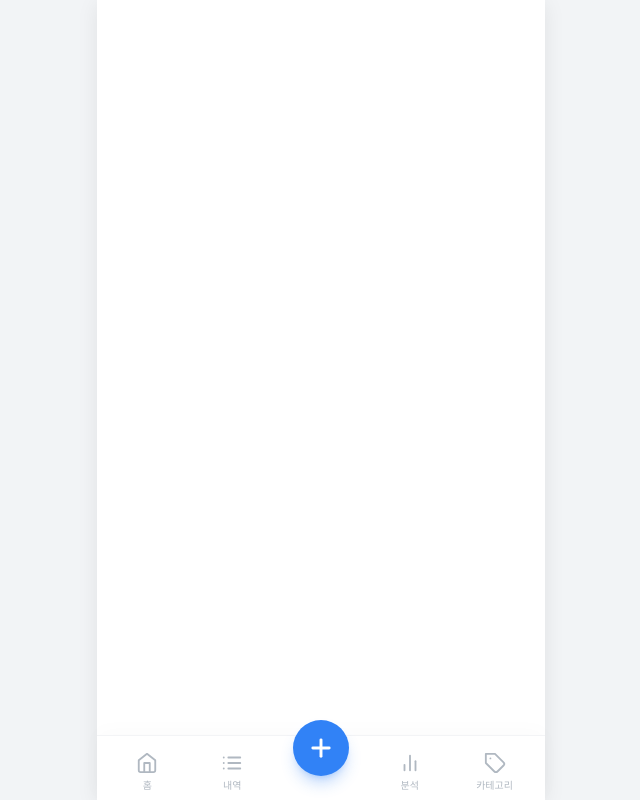
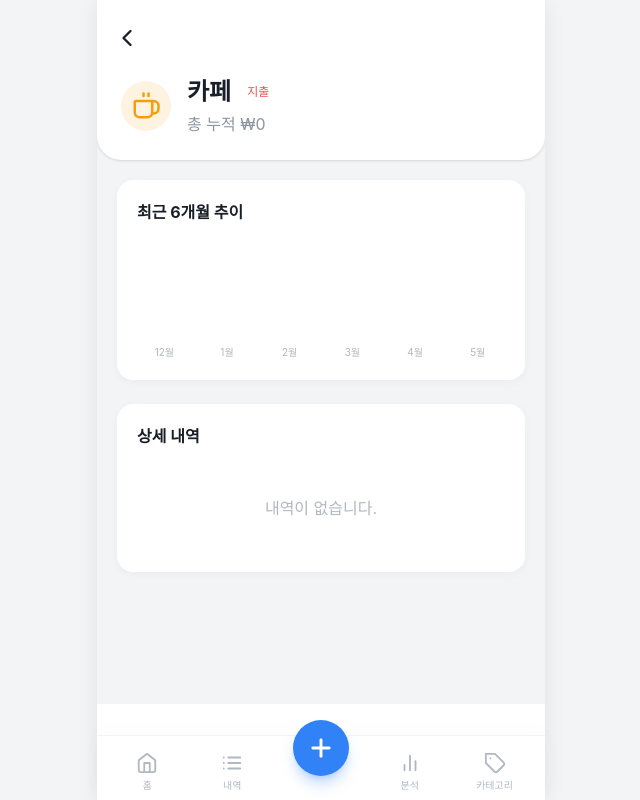
Before and after one commit to SJY08/budget_book, an Angular app: page /category/c2 in a window 1280 px wide. Before the commit this address led to /. Shown: the whole page, without its empty margins (319-959 px from the left). Built offline with nearby package versions, Linux system fonts and the light colour scheme; a web font is replaced by a local one.

Commit message:
feat :: category detail page

```diff
--- a/src/app/app.routes.ts
+++ b/src/app/app.routes.ts
@@ -4,7 +4,7 @@ import { AddTransactionComponent } from './pages/add-transaction/add-transaction
 import { TransactionsComponent } from './pages/transactions/transactions';
 import { AnalyticsComponent } from './pages/analytics/analytics';
 import { CategoriesComponent } from './pages/categories/categories';
-// import { CategoryDetailComponent } from './pages/category-detail/category-detail';
+import { CategoryDetailComponent } from './pages/category-detail/category-detail';
 
 export const routes: Routes = [
   { path: '', redirectTo: 'home', pathMatch: 'full' },
@@ -13,6 +13,6 @@ export const routes: Routes = [
   { path: 'transactions', component: TransactionsComponent },
   { path: 'analytics', component: AnalyticsComponent },
   { path: 'categories', component: CategoriesComponent },
-  //   { path: 'category/:id', component: CategoryDetailComponent },
-  //   { path: '**', redirectTo: 'home' },
+  { path: 'category/:id', component: CategoryDetailComponent },
+  { path: '**', redirectTo: 'home' },
 ];
--- a/src/app/pages/category-detail/category-detail.html
+++ b/src/app/pages/category-detail/category-detail.html
@@ -1 +1,109 @@
-<p>category-detail works!</p>
+@if (!category()) {
+  <div class="flex flex-col items-center justify-center h-screen">
+    <p class="text-text-tertiary">카테고리를 찾을 수 없습니다.</p>
+    <button (click)="goBack()" class="mt-4 text-primary font-medium">돌아가기</button>
+  </div>
+} @else {
+  <div class="flex flex-col min-h-full bg-background pb-20">
+    <div class="bg-surface px-4 pt-4 pb-6 rounded-b-3xl shadow-sm z-10">
+      <button (click)="goBack()" class="p-2 -ml-2 mb-4 text-text-primary">
+        <svg
+          width="28"
+          height="28"
+          viewBox="0 0 24 24"
+          fill="none"
+          stroke="currentColor"
+          stroke-width="2"
+          stroke-linecap="round"
+          stroke-linejoin="round"
+        >
+          <path d="m15 18-6-6 6-6" />
+        </svg>
+      </button>
+
+      <div class="flex items-center gap-4 px-2">
+        <app-category-icon
+          [iconName]="category()!.iconName"
+          [color]="category()!.color"
+          [size]="30"
+        />
+        <div>
+          <div class="flex items-center gap-2">
+            <h1 class="text-2xl font-bold text-text-primary">{{ category()!.name }}</h1>
+            <span
+              class="text-xs font-medium px-2 py-0.5 rounded-full"
+              [class.bg-success]="category()!.type === 'income'"
+              [class.text-success]="category()!.type === 'income'"
+              [class.bg-danger]="category()!.type === 'expense'"
+              [class.text-danger]="category()!.type === 'expense'"
+              style="opacity: 0.8"
+            >
+              {{ category()!.type === 'income' ? '수입' : '지출' }}
+            </span>
+          </div>
+          <p class="text-text-secondary mt-1">총 누적 {{ totalAmount() | krw }}</p>
+        </div>
+      </div>
+    </div>
+
+    <div class="p-5 space-y-6">
+      <div class="bg-surface rounded-2xl p-5 shadow-soft">
+        <h3 class="font-bold text-text-primary mb-1">최근 6개월 추이</h3>
+        @if (comparisonText()) {
+          <p class="text-sm font-medium mb-6" [class]="comparisonColor()">
+            {{ comparisonText() }}
+          </p>
+        }
+
+        <div class="flex items-end gap-2 mt-4" style="height: 120px">
+          @for (d of chartData(); track d.label) {
+            <div class="flex-1 flex flex-col items-center gap-1 h-full">
+              <div class="w-full flex items-end justify-center flex-1">
+                <div
+                  class="w-full rounded-t-lg transition-all duration-500"
+                  [style.height.%]="maxAmount() > 0 ? (d.amount / maxAmount()) * 100 : 0"
+                  [style.background-color]="
+                    d.isCurrent ? category()!.color : category()!.color + '40'
+                  "
+                ></div>
+              </div>
+              <span class="text-[10px] text-text-tertiary shrink-0">{{ d.label }}</span>
+            </div>
+          }
+        </div>
+      </div>
+
+      <div class="bg-surface rounded-2xl p-5 shadow-soft">
+        <h3 class="font-bold text-text-primary mb-4">상세 내역</h3>
+
+        @if (groupedTransactions().length === 0) {
+          <div class="text-center py-8 text-text-tertiary">내역이 없습니다.</div>
+        } @else {
+          <div class="space-y-5">
+            @for (group of groupedTransactions(); track group.date) {
+              <div>
+                <p class="text-xs font-medium text-text-tertiary mb-3">
+                  {{ formatDate(group.date) }}
+                </p>
+                @for (t of group.items; track t.id) {
+                  <div class="flex items-center justify-between mb-3">
+                    <p class="font-medium text-text-primary">
+                      {{ t.memo || category()!.name }}
+                    </p>
+                    <p
+                      class="font-semibold"
+                      [class.text-success]="t.type === 'income'"
+                      [class.text-text-primary]="t.type === 'expense'"
+                    >
+                      {{ t.type === 'income' ? '+' : '-' }}{{ t.amount | krw }}
+                    </p>
+                  </div>
+                }
+              </div>
+            }
+          </div>
+        }
+      </div>
+    </div>
+  </div>
+}
--- a/src/app/pages/category-detail/category-detail.ts
+++ b/src/app/pages/category-detail/category-detail.ts
@@ -1,8 +1,84 @@
-import { Component } from '@angular/core';
+import { Component, computed, inject } from '@angular/core';
+import { CategoryIconComponent } from '../../shared/category-icon/category-icon';
+import { KrwPipe } from '../../shared/pipes/krw-pipe';
+import { ActivatedRoute, Router } from '@angular/router';
+import { StoreService } from '../../core/store';
+import { formatDate } from '../../core/utils';
+import { Transaction } from '../../core/types';
 
 @Component({
   selector: 'app-category-detail',
-  imports: [],
+  standalone: true,
+  imports: [CategoryIconComponent, KrwPipe],
   templateUrl: './category-detail.html',
 })
-export class CategoryDetail {}
+export class CategoryDetailComponent {
+  route = inject(ActivatedRoute);
+  router = inject(Router);
+  store = inject(StoreService);
+
+  categoryId = this.route.snapshot.paramMap.get('id') ?? '';
+
+  category = computed(() => this.store.getCategoryById(this.categoryId));
+
+  categoryTransactions = computed(() =>
+    this.store.allTransactions().filter((t) => t.categoryId === this.categoryId),
+  );
+
+  totalAmount = computed(() => this.categoryTransactions().reduce((s, t) => s + t.amount, 0));
+
+  chartData = computed(() => {
+    const today = new Date();
+    return Array.from({ length: 6 }, (_, i) => {
+      const d = new Date(today.getFullYear(), today.getMonth() - (5 - i), 1);
+      const monthStr = `${d.getFullYear()}-${String(d.getMonth() + 1).padStart(2, '0')}`;
+      const amount = this.categoryTransactions()
+        .filter((t) => t.date.startsWith(monthStr))
+        .reduce((s, t) => s + t.amount, 0);
+      return { label: `${d.getMonth() + 1}월`, amount, isCurrent: i === 5 };
+    });
+  });
+
+  maxAmount = computed(() => Math.max(...this.chartData().map((d) => d.amount), 1));
+
+  comparisonText = computed(() => {
+    const data = this.chartData();
+    const curr = data[5].amount;
+    const prev = data[4].amount;
+    const isIncome = this.category()?.type === 'income';
+
+    if (prev === 0 && curr > 0)
+      return isIncome ? '자난달엔 수입이 없었어요' : '지난달엔 지출이 없었어요';
+    if (prev === 0) return '';
+    const pct = Math.round((Math.abs(curr - prev) / prev) * 100);
+    if (curr > prev)
+      return isIncome ? `지난달보다 ${pct}% 더 벌었어요` : `지난달보다 ${pct}% 더 썼어요`;
+    if (curr < prev)
+      return isIncome ? `지난달보다 ${pct}% 덜 벌었어요` : `지난달보다 ${pct}% 덜 썼어요`;
+    return '지난달과 똑같아요';
+  });
+
+  comparisonColor = computed(() => {
+    const text = this.comparisonText();
+    const isIncome = this.category()?.type === 'income';
+    if (text.includes('더')) return isIncome ? 'text-success' : 'text-danger';
+    if (text.includes('덜')) return isIncome ? 'text-danger' : 'text-success';
+    return 'text-text-secondary';
+  });
+
+  groupedTransactions = computed(() => {
+    const groups: { date: string; items: Transaction[] }[] = [];
+    this.categoryTransactions().forEach((t) => {
+      const last = groups[groups.length - 1];
+      if (last && last.date === t.date) last.items.push(t);
+      else groups.push({ date: t.date, items: [t] });
+    });
+    return groups;
+  });
+
+  goBack() {
+    this.router.navigate(['/categories']);
+  }
+
+  formatDate = formatDate;
+}
```
